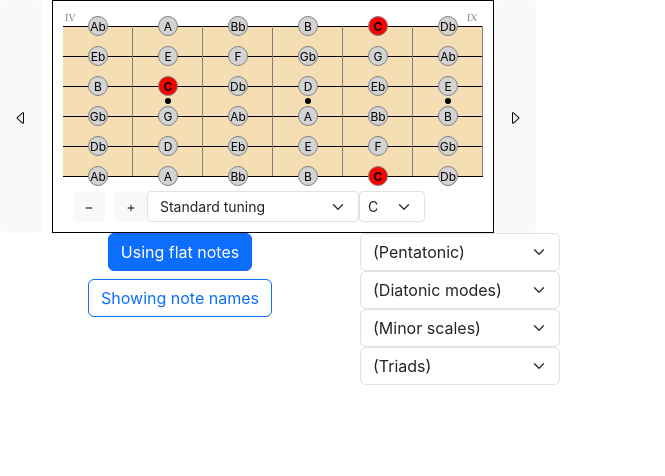
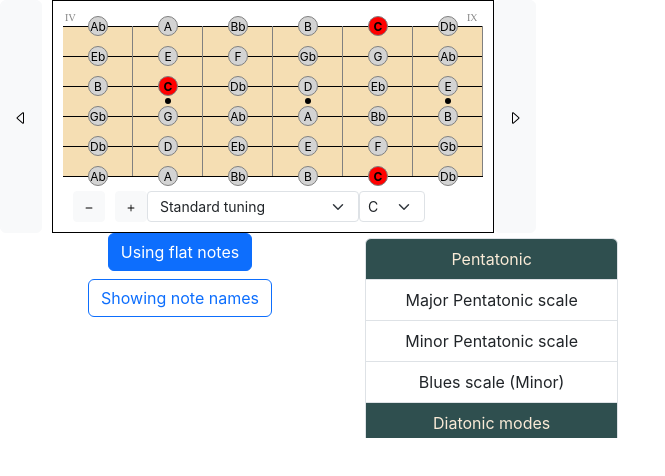
Before and after one commit to gdoct/neckexplorer, a React (Create React App) app: page / in a window 1280 px wide. Shown: the top 476 px of the page, without its empty margins (0-665 px from the left). Built offline with nearby package versions, Linux system fonts and the light colour scheme; the HTML template or start-up script is replaced by a standard one.

Commit message:
improve navigation

```diff
--- a/src/App.tsx
+++ b/src/App.tsx
@@ -4,7 +4,6 @@ import './Music.css'
 import GuitarNeck from './components/GuitarNeck'
 import ArpeggioPlayer from './components/ArpeggioPlayer'
 import { GuitarTuning, NoteNames, Scale, noteNamesArray, noteNamesArraySharp } from './lib/musictypes';
-import { getSimpleNoteName } from './lib/musicology'
 import ScalePresets from './components/ScalePresets';
 import { ToggleButton } from "react-bootstrap";
 import Form from 'react-bootstrap/Form';
@@ -12,7 +11,7 @@ import { Button } from 'react-bootstrap';
 import { BsCaretLeft, BsCaretRight, BsPlus, BsDash } from 'react-icons/bs';
 import TuningPresets from './components/TuningPresets'
 import { presetTunings } from './lib/tunings';
-import TabPlayer from './components/TabPlayer';
+// import TabPlayer from './components/TabPlayer';
 
 function App() {
   const [fretCount, setFretCount] = useState(6);
@@ -55,8 +54,8 @@ function App() {
     <div className="App">
       <div style={{ display: 'block', alignItems: 'left' }}>
         <div style={{ display: 'flex', alignItems: 'left' }}>
-          <Button variant="light" style={{ marginRight: 10 }}>
-            <BsCaretLeft onClick={e => { if (position > 0) setPosition(position - 1) }} />
+          <Button variant="light" style={{ marginRight: 10 }} onClick={e => { if (position > 0) setPosition(position - 1) }} >
+            <BsCaretLeft/>
           </Button>
           <div style={{ border: '1px solid black', padding: 10 }}>
             <GuitarNeck
@@ -86,11 +85,11 @@ function App() {
                   ))}
                 </Form.Select>
               </label>
-              {selectedNotes.scalename && (<h6 style={{marginBottom: '6px !important'}}>{getSimpleNoteName(scaleRoot, forceFlat)} {selectedNotes.scalename}</h6>)}
+              {/* {selectedNotes.scalename && (<h6 style={{marginBottom: '6px !important'}}>{getSimpleNoteName(scaleRoot, forceFlat)} {selectedNotes.scalename}</h6>)} */}
             </div>
           </div>
-          <Button variant="light" style={{ marginRight: 10 }}>
-            <BsCaretRight onClick={e => setPosition(position + 1)} />
+          <Button variant="light" style={{ marginRight: 10 }} onClick={e => setPosition(position + 1)} >
+            <BsCaretRight/>
           </Button>
         </div>
         <div style={{ display: 'inline-flex', alignItems: 'left', width: '100%' }}>
--- a/src/components/Fret.tsx
+++ b/src/components/Fret.tsx
@@ -16,7 +16,7 @@ const Fret: React.FC<FretProps> = ({ note, noteName, octave, active, displaySett
     const [isClicked, setIsClicked] = useState(false);
     const [isOver, setIsOver] = useState(false);
 
-    const enableSound = true;
+    const enableSound = false;
 
     const playGuitarNote = (note: NoteNames, octave: number) => {
         setIsClicked(true);
@@ -65,6 +65,7 @@ const Fret: React.FC<FretProps> = ({ note, noteName, octave, active, displaySett
     }
 
     const getRomanDisplaySize = (roman: string) => {
+        // if the roman number becomes too large (eg XXVIII) the font size should come down
         const len = roman.length;
         if (len === 0)
             return 0;
--- a/src/components/ScalePresets.tsx
+++ b/src/components/ScalePresets.tsx
@@ -1,63 +1,75 @@
 import React, { useState } from "react";
-import { ScaleType,  Scale} from '../lib/musictypes'
+import { Scale } from '../lib/musictypes'
 import { presetScales } from '../lib/presets'
-import Form from 'react-bootstrap/Form';
+import ListGroup from 'react-bootstrap/ListGroup';
+import { act } from "react-dom/test-utils";
 
 interface ScalePresetsProps {
     onChange?: (scale: Scale) => void;
 }
 
-type Dictionary<Key extends keyof any, Value> = {
-    [key in Key]: Value;
-};
+interface ScaleData {
+    enabled: boolean,
+    name: string,
+    type: string,
+    scale: Scale | undefined
+}
+
+const ListItemStyle = {
+    backgroundColor: 'blue',
+    color: 'white'
+}
+
 
 const ScalePresets: React.FC<ScalePresetsProps> = ({ onChange }) => {
+    const selectScale = function (event: any, scaledata: ScaleData) {
+        if (scaledata && scaledata.scale) {
+            setActiveScale(scaledata);
+            let actualscale: Scale = scaledata.scale;
+            if (onChange && actualscale) {
+                onChange(actualscale);
+            }
+        }
+    };
 
-    const presets: ScaleType[] = presetScales.map(s => s);
-    const scaleTypes = presets.map(s => s.type);
+    const [activeScale, setActiveScale] = useState<ScaleData | undefined>(undefined);
 
-    const [activePresets] = useState<Dictionary<string, string>>( {} );
+    const getItemStyle = (item: ScaleData) => {
+        if (!item.enabled) return {
+            backgroundColor: 'darkslategray',
+            color: 'antiquewhite'
+        }
+        if (activeScale && item.name === activeScale.name && item.type === activeScale.type) {
+            return {
+                backgroundColor: 'lightyellow'
+            }
+        }
+        return {};
+    };
 
-    const handleMultiPresetChange = (groupname: string, target: any) => {
-        let group = presets.find(p => p.type === groupname);
-        if (!group) return;
-        const newPresetIndex = Number(target.value);
-        const selectedPreset = group.scales[newPresetIndex];
-        onChange && onChange(selectedPreset);
-        // setActivePresetGroup(groupname);
-        for (const key in activePresets) {
-            activePresets[key] = (groupname === key) ? groupname + '_' + newPresetIndex : "";
+    let allScales: ScaleData[] = [];
+    for (const presetgroup of presetScales) {
+        allScales.push({ enabled: false, name: presetgroup.type, type: presetgroup.type, scale: undefined });
+        for (const scale of presetgroup.scales) {
+            allScales.push({ enabled: true, name: scale.scalename, type: presetgroup.type, scale: scale });
         }
     }
+    return (
+        <div style={{ height: "200px", overflowY: "scroll", 'margin': '5px' }}>
+                <ListGroup>
+                    {allScales.map((scale, index) => (
+                        <ListGroup.Item
+                            key={index}
+                            action
+                            disabled={!scale.enabled}
+                            onClick={e => selectScale(e.target, scale)}
+                            style={getItemStyle(scale)}
+                        >
+                            {scale.name}
 
-    const getActivePresetForGroup = (groupname: string) => {
-        for (const key in activePresets) {
-            if (key === groupname) {
-                return activePresets[key];
-            }
-        }
-        return "";
-    }
-
-    return (
-        <div style={{ display: 'flex', flexDirection: 'column', width: '200px' }}>
-            {scaleTypes.map((groupname: string, index) => {
-                let scales = presets.find(s => s.type === groupname)?.scales || [];
-                return (
-                    <Form.Select
-                        key={index}
-                        value={getActivePresetForGroup(groupname)}
-                        onChange={e => handleMultiPresetChange(groupname, e.target)}
-                    >
-                        <option value="" style={{ fontStyle: 'italic', color: 'red' }} >&#x28;{groupname}&#x29;</option>
-                        {scales.map((scale, scaleIndex) => (
-                            <option key={groupname + '_' + scaleIndex} value={scaleIndex}>
-                                {scale.scalename}
-                            </option>
-                        ))}
-                    </Form.Select>
-                );
-            })}
+                        </ListGroup.Item>
+                    ))}
+                </ListGroup>
         </div>
     );
 };
```
